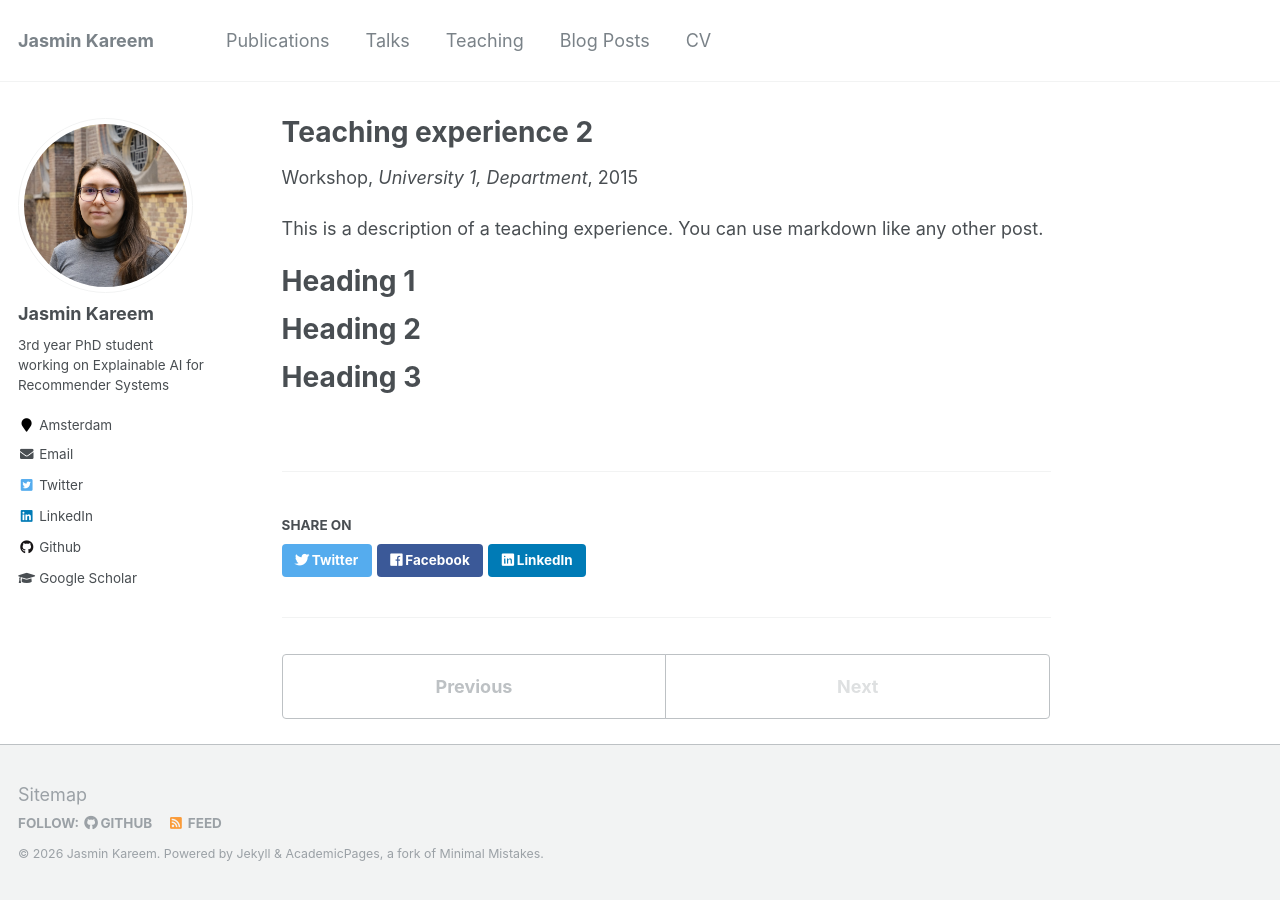
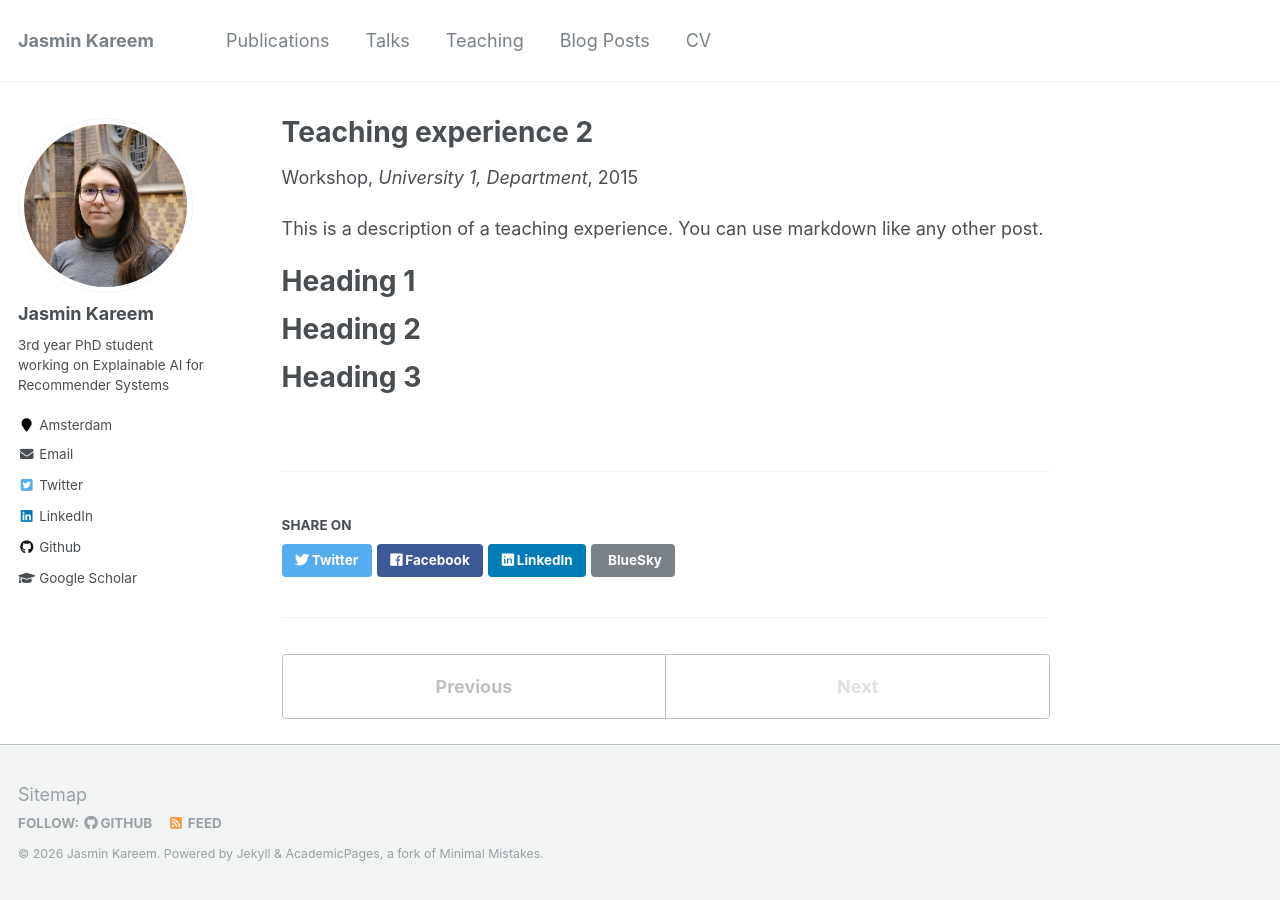
Before and after one commit to jasminkareem/jasminkareem.github.io, a Jekyll site: the page built from _teaching/2015-spring-teaching-2.md, in a window 1280 px wide. Built offline with Jekyll 4.4.1, drawn with Linux system fonts in a browser that asks for light colours.

Commit message:
Update social-share.html

```diff
--- a/_includes/social-share.html
+++ b/_includes/social-share.html
@@ -10,4 +10,7 @@
   <a href="https://www.facebook.com/sharer/sharer.php?u={{ base_path }}{{ page.url }}" class="btn btn--facebook" title="{{ site.data.ui-text[site.locale].share_on_label | default: 'Share on' }} Facebook"><i class="fab fa-facebook" aria-hidden="true"></i><span> Facebook</span></a>
 
   <a href="https://www.linkedin.com/shareArticle?mini=true&url={{ base_path }}{{ page.url }}" class="btn btn--linkedin" title="{{ site.data.ui-text[site.locale].share_on_label | default: 'Share on' }} LinkedIn"><i class="fab fa-linkedin" aria-hidden="true"></i><span> LinkedIn</span></a>
+
+  <a href="https://bsky.app/shareArticle?mini=true&url={{ base_path }}{{ page.url }}" class="btn btn--bluesky" title="{{ site.data.ui-text[site.locale].share_on_label | default: 'Share on' }} BlueSky"><i class="fab fa-bluesky" aria-hidden="true"></i><span> BlueSky</span></a>
+
 </section>
```
